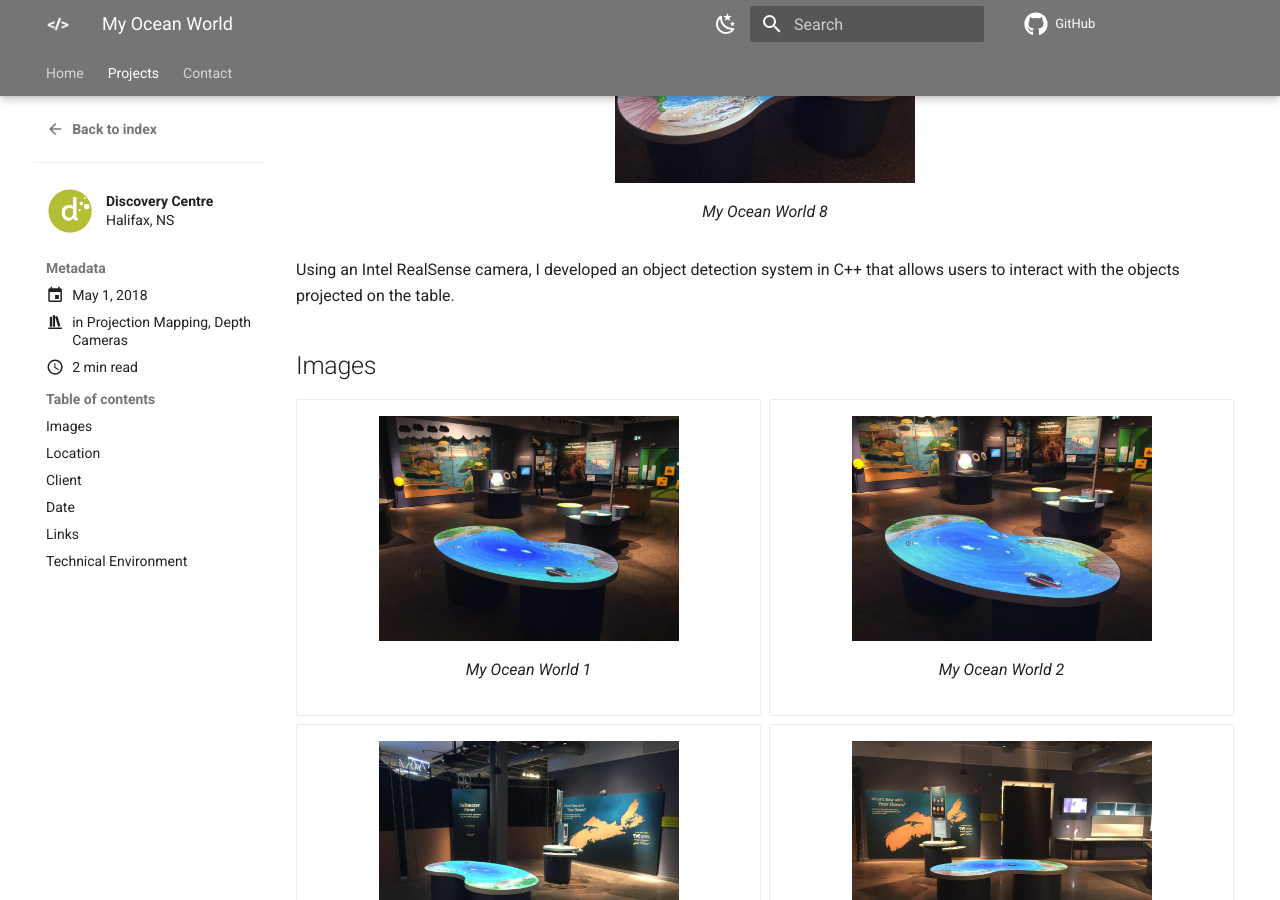
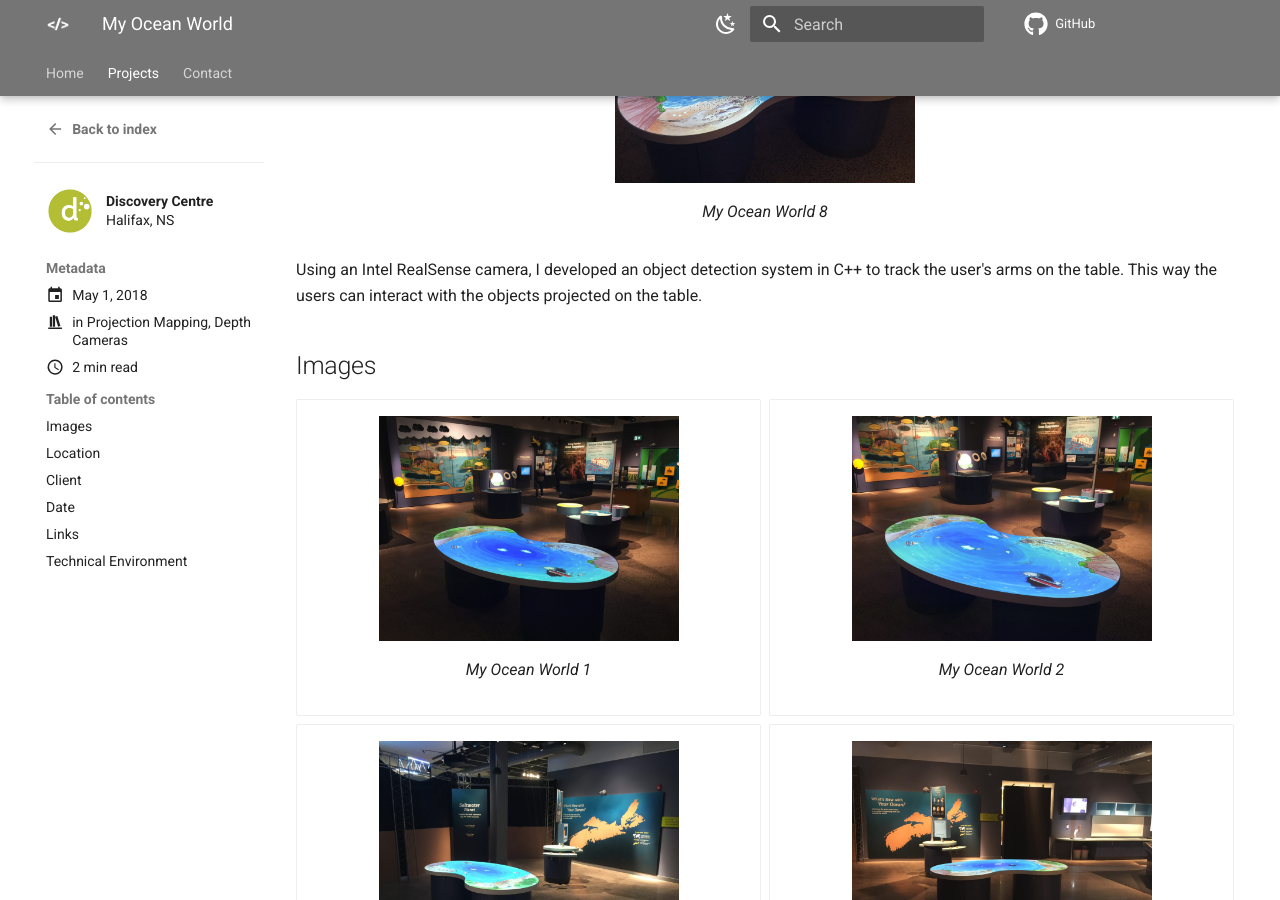
Before and after one commit to idfx/idfx.github.io, an MkDocs documentation site: the page built from docs/blog/posts/oceanworld.md, in a window 1280 px wide and 900 px high, scrolled down 325 px. Built offline with MkDocs 1.6.1 and Material for MkDocs 9.7.7, drawn with Linux system fonts in a browser that asks for light colours; comment, search, counter and statistics services are not loaded.

Commit message:
Improving copy

```diff
--- a/docs/blog/posts/oceanworld.md
+++ b/docs/blog/posts/oceanworld.md
@@ -16,7 +16,8 @@ authors:
 # My Ocean World
 <figure markdown> ![My Ocean World 8](/images/oceanworld/IMG_2997-1024x766.jpg "My Ocean World 8"){width="300px"} <figcaption>My Ocean World 8</figcaption></figure>
 
-Using an Intel RealSense camera, I developed an object detection system in C++ that allows users to interact with the objects projected on the table.
+Using an Intel RealSense camera, I developed an object detection system in C++ to track the
+user's arms on the table. This way the users can interact with the objects projected on the table.
 
 <!-- more -->
 
```
